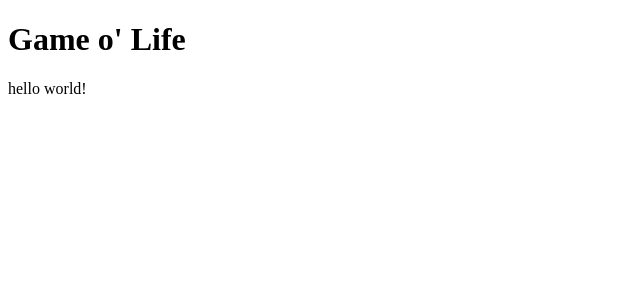
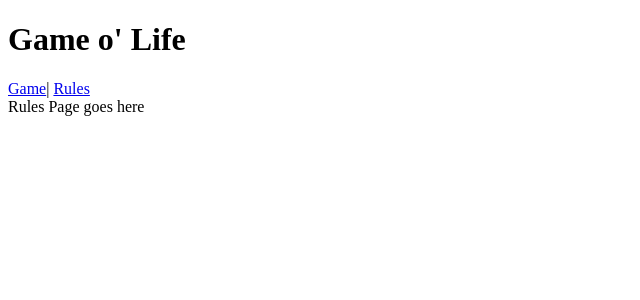
Before and after one commit to willmcmain/life, a React app: page /rules in a window 1280 px wide. Shown: the top 300 px of the page, without its empty margins (0-640 px from the left). Built offline with nearby package versions, Linux system fonts and the light colour scheme.

Commit message:
Add App component and routes

```diff
--- a/package.json
+++ b/package.json
@@ -15,6 +15,7 @@
     "react-dom": "^16.3.2",
     "react-redux": "^5.0.7",
     "react-router": "^4.2.0",
+    "react-router-dom": "^4.2.2",
     "react-router-redux": "^4.0.8",
     "redux": "^4.0.0"
   },
@@ -37,6 +38,9 @@
     "webpack-dev-server": "^3.1.4"
   },
   "jest": {
-      "moduleDirectories": ["src", "node_modules"]
+    "moduleDirectories": [
+      "src",
+      "node_modules"
+    ]
   }
 }
--- /dev/null
+++ b/src/components/App/index.jsx
@@ -0,0 +1,25 @@
+import React from 'react'
+import {
+    BrowserRouter as Router,
+    Link,
+    Route
+} from 'react-router-dom'
+import RulesPage from 'components/rules/RulesPage'
+import BoardPage from 'components/board/BoardPage'
+
+const App = () => (
+    <Router>
+        <div>
+            <nav>
+                <Link to="/">Game</Link>
+                | <Link to="/rules">Rules</Link>
+            </nav>
+            <div>
+                <Route exact path="/" component={BoardPage} />
+                <Route path="/rules" component={RulesPage} />
+            </div>
+        </div>
+    </Router>
+)
+
+export default App
--- /dev/null
+++ b/src/components/board/BoardPage/index.jsx
@@ -0,0 +1,7 @@
+import React from 'react'
+
+const BoardPage = () => (
+    <div>Board Goes Here</div>
+)
+
+export default BoardPage
--- /dev/null
+++ b/src/components/rules/RulesPage/index.jsx
@@ -0,0 +1,7 @@
+import React from 'react'
+
+const RulesPage = () => (
+    <div>Rules Page goes here</div>
+)
+
+export default RulesPage
--- a/src/index.js
+++ /dev/null
@@ -1,11 +0,0 @@
-import { update } from 'life'
-import ReactDOM from 'react-dom'
-
-const hello = 'hello world!'
-
-ReactDOM.render(
-    <div>{hello}</div>,
-    document.getElementById('app')
-)
-
-export default hello
--- /dev/null
+++ b/src/index.jsx
@@ -0,0 +1,8 @@
+import React from 'react'
+import ReactDOM from 'react-dom'
+import App from 'components/App'
+
+ReactDOM.render(
+    <App />,
+    document.getElementById('app')
+)
--- a/src/life/index.js
+++ b/src/life/index.js
@@ -43,7 +43,7 @@ const countNeighbors = function(board, x, y) {
                 continue
             }
             else if (board.get(x+i, y+j)) {
-                    count++
+                count++
             }
         }
     }
--- a/src/life/test.js
+++ b/src/life/test.js
@@ -1,4 +1,3 @@
-import _ from 'lodash'
 import Array2d from 'array2d'
 import update from '.'
 
--- a/webpack.config.js
+++ b/webpack.config.js
@@ -3,17 +3,18 @@ const webpack = require('webpack')
 const path = require('path')
 
 module.exports = {
-    entry: './src/index.js',
+    entry: './src/index.jsx',
     module: {
         rules: [
             {
-                test: /\.(js|jsx)$/,
+                test: /\.jsx?$/,
                 exclude: /node_modules/,
                 use: ['babel-loader']
             }
         ]
     },
     resolve: {
+        extensions: ['.js', '.jsx'],
         modules: [
             path.resolve(__dirname + '/src'),
             path.resolve(__dirname + '/node_modules'),
@@ -28,6 +29,7 @@ module.exports = {
         new HtmlWebpackPlugin({template: './src/index.html'})
     ],
     devServer: {
+        historyApiFallback: true,
         contentBase: __dirname + '/dist',
         port: 9000
     }
```
Also changed, not shown: src/test.js (deleted, +0 -7 lines), 1 other file (tests, documents, lock files or other folders).
